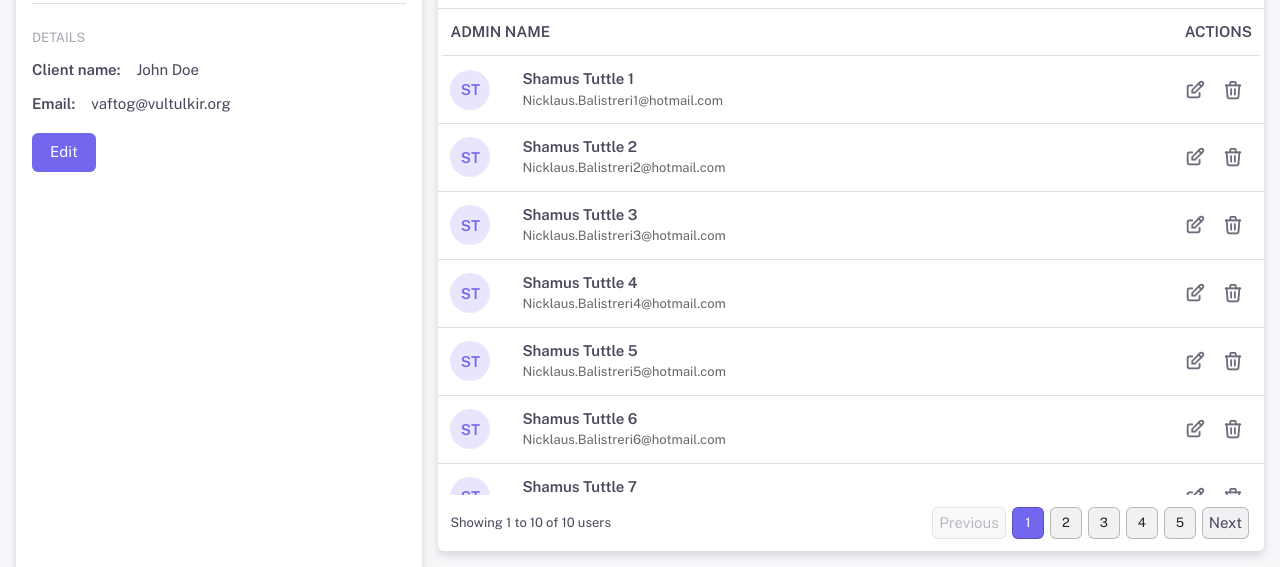
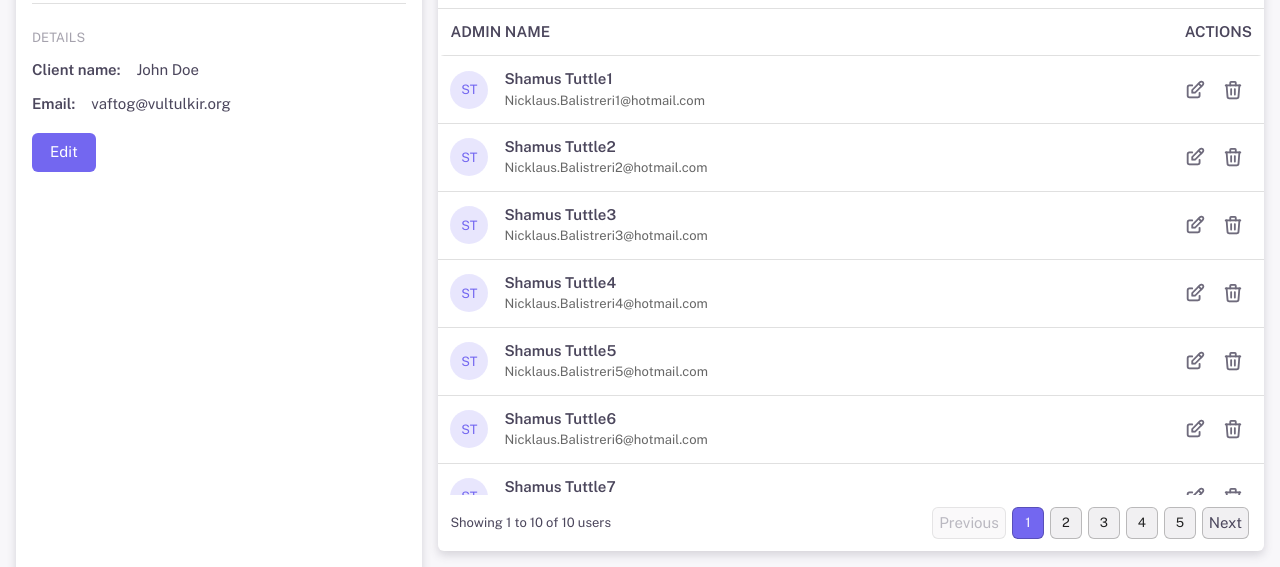
Before and after one commit to ZenBit-Tech/CodeCrafters_fe, a React (Vite) app: page /admin-list in a window 1280 px wide. Shown: the part 135-702 px from the top of the page. Built offline with nearby package versions, Linux system fonts and the light colour scheme; no server answers.

Commit message:
refactor(avatar): replace avatar with existing created component

```diff
--- a/src/pages/AdminList/index.tsx
+++ b/src/pages/AdminList/index.tsx
@@ -27,7 +27,6 @@ const AdminListPage: React.FC = () => {
     pageCount,
     startIndex,
     endIndex,
-    getInitials,
   } = useAdminList();
 
   return (
@@ -58,7 +57,6 @@ const AdminListPage: React.FC = () => {
               pageCount={pageCount}
               startIndex={startIndex}
               endIndex={endIndex}
-              getInitials={getInitials}
             />
           </StyledMainBox>
         </MainBox>
--- a/src/pages/AdminList/useAdminList.ts
+++ b/src/pages/AdminList/useAdminList.ts
@@ -4,6 +4,11 @@ interface Admin {
   id: number;
   name: string;
   email: string;
+}
+
+interface PaginatedAdmin extends Admin {
+  firstName: string;
+  lastName: string;
 }
 
 interface UseAdminListReturnType {
@@ -14,18 +19,17 @@ interface UseAdminListReturnType {
   setPage: (page: number) => void;
   itemsPerPage: number;
   setItemsPerPage: (count: number) => void;
-  paginatedAdmins: Admin[];
+  paginatedAdmins: PaginatedAdmin[];
   pageCount: number;
   startIndex: number;
   endIndex: number;
-  getInitials: (name: string) => string;
 }
 
 const useAdminList = (): UseAdminListReturnType => {
   const [admins] = useState<Admin[]>(
     Array.from({ length: 50 }, (_, index) => ({
       id: index,
-      name: `Shamus Tuttle ${index + 1}`,
+      name: `Shamus Tuttle${index + 1}`,
       email: `Nicklaus.Balistreri${index + 1}@hotmail.com`,
     }))
   );
@@ -40,17 +44,16 @@ const useAdminList = (): UseAdminListReturnType => {
 
   const startIndex = (page - 1) * itemsPerPage;
   const endIndex = startIndex + itemsPerPage;
-  const paginatedAdmins = filteredAdmins.slice(startIndex, endIndex);
+
+  const paginatedAdmins = filteredAdmins
+    .slice(startIndex, endIndex)
+    .map((admin) => {
+      const [firstName, ...lastNameParts] = admin.name.split(' ');
+      const lastName = lastNameParts.join(' ');
+      return { ...admin, firstName, lastName };
+    });
+
   const pageCount = Math.ceil(filteredAdmins.length / itemsPerPage);
-
-  const getInitials = (name: string): string => {
-    const nameParts = name.split(' ');
-    const initials =
-      nameParts.length >= 2
-        ? `${nameParts[0][0]}${nameParts[1][0]}`
-        : nameParts[0][0];
-    return initials.toUpperCase();
-  };
 
   useEffect(() => {
     if (page > pageCount) {
@@ -70,7 +73,6 @@ const useAdminList = (): UseAdminListReturnType => {
     pageCount,
     startIndex,
     endIndex,
-    getInitials,
   };
 };
 
--- a/src/pages/components/AdminListTable/index.tsx
+++ b/src/pages/components/AdminListTable/index.tsx
@@ -19,7 +19,6 @@ import {
   ListHeader,
   AdminListItem,
   FlexBox,
-  StyledAvatar,
   PaginationContainer,
   PaginationInfo,
   StyledPaginationButton,
@@ -28,6 +27,7 @@ import {
   EditIcon,
   DeleteIcon,
 } from '@/pages/components/AdminListTable/styles';
+import DriverAvatar from '@/components/DriverAvatar';
 
 interface Admin {
   id: number;
@@ -35,8 +35,13 @@ interface Admin {
   email: string;
 }
 
+interface PaginatedAdmin extends Admin {
+  firstName: string;
+  lastName: string;
+}
+
 interface AdminListTableProps {
-  paginatedAdmins: Admin[];
+  paginatedAdmins: PaginatedAdmin[];
   searchQuery: string;
   setSearchQuery: (query: string) => void;
   itemsPerPage: number;
@@ -46,7 +51,6 @@ interface AdminListTableProps {
   pageCount: number;
   startIndex: number;
   endIndex: number;
-  getInitials: (name: string) => string;
 }
 
 const AdminListTable: React.FC<AdminListTableProps> = ({
@@ -60,7 +64,6 @@ const AdminListTable: React.FC<AdminListTableProps> = ({
   pageCount,
   startIndex,
   endIndex,
-  getInitials,
 }) => {
   const { t } = useTranslation();
 
@@ -102,7 +105,10 @@ const AdminListTable: React.FC<AdminListTableProps> = ({
         {paginatedAdmins.map((admin) => (
           <AdminListItem key={admin.id}>
             <FlexBox>
-              <StyledAvatar>{getInitials(admin.name)}</StyledAvatar>
+              <DriverAvatar
+                firstName={admin.firstName}
+                lastName={admin.lastName}
+              ></DriverAvatar>
               <Box>
                 <TableTitle>{admin.name}</TableTitle>
                 <Typography variant="subtitle2" color="textSecondary">
```
